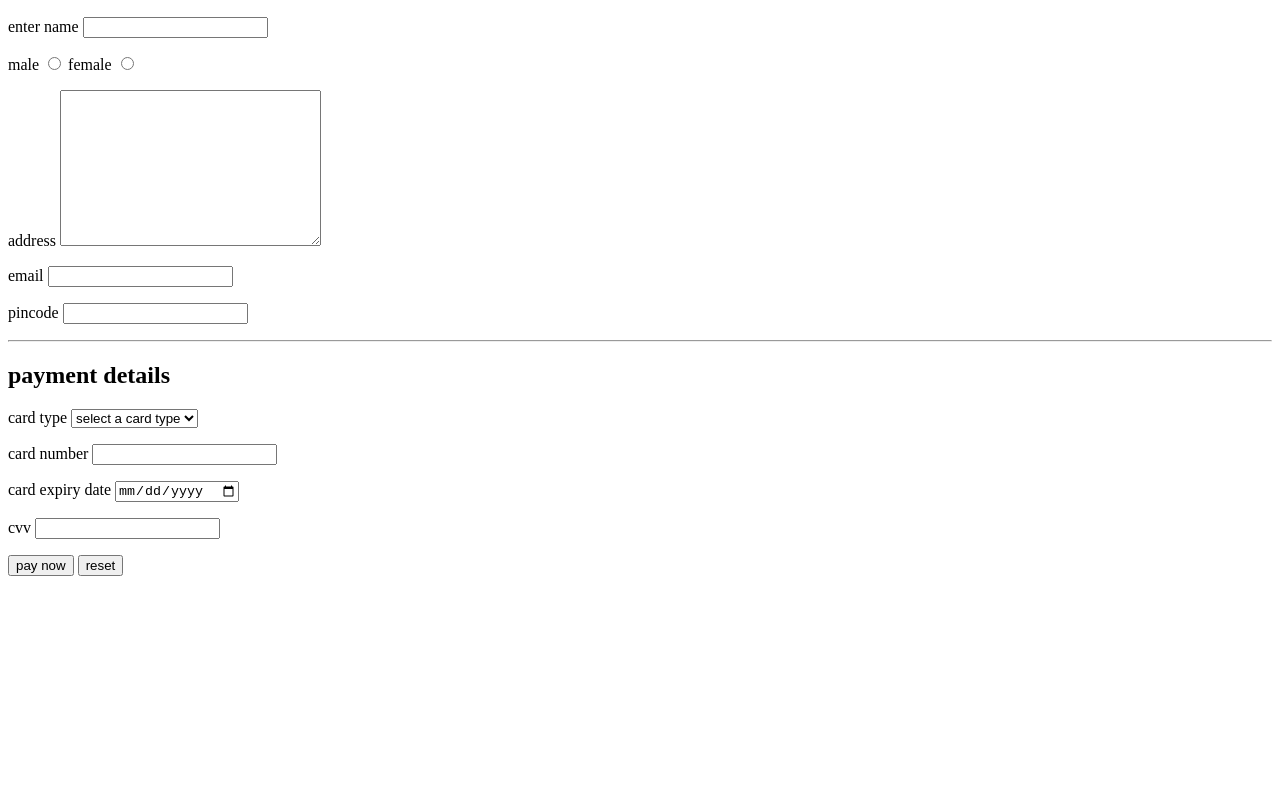
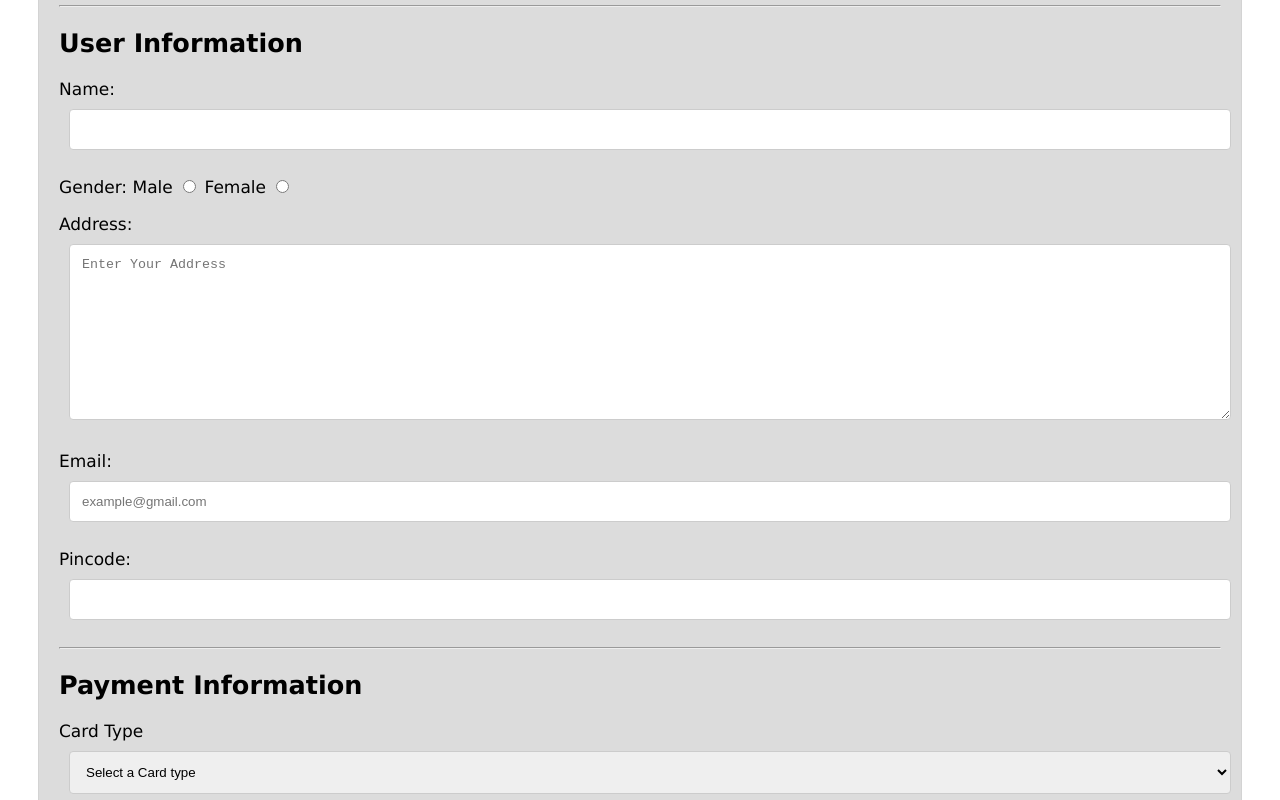
Before and after one commit to sidharthagrwl/apni-kaksha-website, a plain HTML site: page payment_form.html in a window 1280 px wide. Shown: the part 110-910 px from the top of the page. Before the commit the page ends 800 px from the top, so only its background shows below. Drawn offline with Linux system fonts and the light colour scheme.

Commit message:
initial commit

```diff
--- /dev/null
+++ b/paymentStyles.css
@@ -0,0 +1,50 @@
+* {
+    box-sizing: border-box;
+}
+
+body {
+    font-family: Verdana, Geneva, Tahoma, sans-serif;
+    margin: 15px 30px;
+    font-size: 17px;
+    padding: 8px;
+}
+
+.container {
+    background-color: gainsboro;
+    padding: 5px 20px 15px 20px;
+    border: 1px solid lightgray;
+    border-radius: 6px;
+}
+
+input[type="text"],
+input[type="email"],
+input[type="date"],
+input[type="number"],
+input[type="password"],
+select,
+textarea {
+    width: 100%;
+    padding: 12px;
+    border: 1px solid #ccc;
+    border-radius: 4px;
+    margin: 10px;
+}
+
+.main_heading {
+     text-align: center;
+}
+
+input[type="submit"] {
+    background-color: #4daea1;
+    color: white;
+    padding: 12px 20px;
+    border: none;
+    border-radius: 5px;
+    cursor: pointer;
+    width: 100%;
+    font-size: medium;
+}
+
+input[type="submit"]:hover {
+    background-color: #4caf84;
+}
--- a/payment_form.html
+++ b/payment_form.html
@@ -4,42 +4,46 @@
     <meta charset="UTF-8">
     <meta http-equiv="X-UA-Compatible" content="IE=edge">
     <meta name="viewport" content="width=device-width, initial-scale=1.0">
-    <title>payment form</title>
+    <title>Payment Form</title>
+    <link rel="stylesheet" href="paymentStyles.css">
 </head>
 <body>
 
-    <form action="">
+    <form action="" class="container">
 
-        <h1>payment form</h1>
-        <h2>contact information</h2>
-        <p>enter name <input type="text" name="name" required></p>
+        <h1 class="main_heading">Payment Form</h1>
+        <hr>
+        <h2>User Information</h2>
+        <p>Name: <input type="text" name="name" required></p>
         <p>
-            male <input type="radio" name="gender" id="male">
-            female <input type="radio" name="gender" id="female">
+            Gender:
+            Male <input type="radio" name="gender" id="male">
+            Female <input type="radio" name="gender" id="female">
         </p>
 
-        <p>address <textarea name="address" id="address" cols="30" rows="10"></textarea></p>
-        <p>email <input type="email" name="email" id="email"></p>
-        <p>pincode <input type="number" name="pincode" id="pincode"></p>
+        <p>Address: <textarea name="address" id="address" cols="30" rows="10" placeholder="Enter Your Address"></textarea></p>
+        <p>Email: <input type="email" name="email" id="email" placeholder="example@gmail.com"></p>
+        <p>Pincode: <input type="number" name="pincode" id="pincode"></p>
 
         <hr>
 
-        <h2>payment details</h2>
-        <p>card type
+        <h2>Payment Information</h2>
+        <p>Card Type
             <select name="cardtype" id="cardtype">
-                <option value="">select a card type</option>
-                <option value="rupay">rupay</option>
-                <option value="mastercard">mastercard</option>
-                <option value="visa">visa</option>
+                <option value="">Select a Card type</option>
+                <option value="rupay">Rupay</option>
+                <option value="mastercard">Mastercard</option>
+                <option value="visa">Visa</option>
             </select>
         </p>
 
-        <p>card number <input type="number" name="cardno" id="cardno"></p>
-        <p>card expiry date <input type="date" name="expdate" id="expdate"></p>
-        <p>cvv <input type="password" name="cvv" id="cvv"></p>
+        <p>Card number <input type="number" name="cardno" id="cardno" placeholder="1111-2222-3333-4444"></p>
+        <p>Card Expiry Date <input type="date" name="expdate" id="expdate"></p>
+        <p>CVV <input type="password" name="cvv" id="cvv" placeholder="XXX"></p>
 
-        <input type="submit" value="pay now">
-        <input type="reset" value="reset">
+        <input type="submit" value="Pay Now">
+        <br><br>
+        <input type="reset" value="Reset">
 
     </form>
 </body>
```
